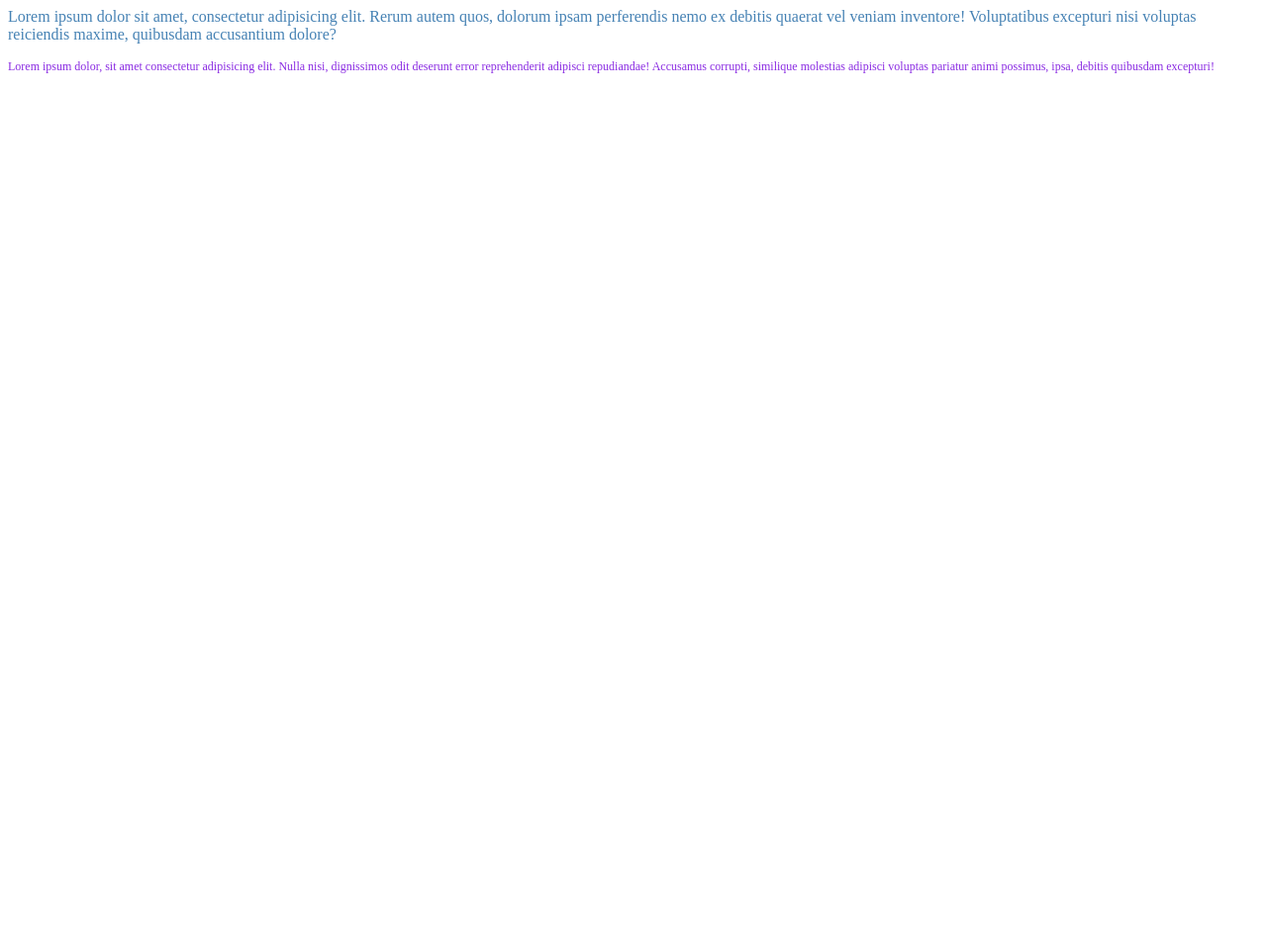
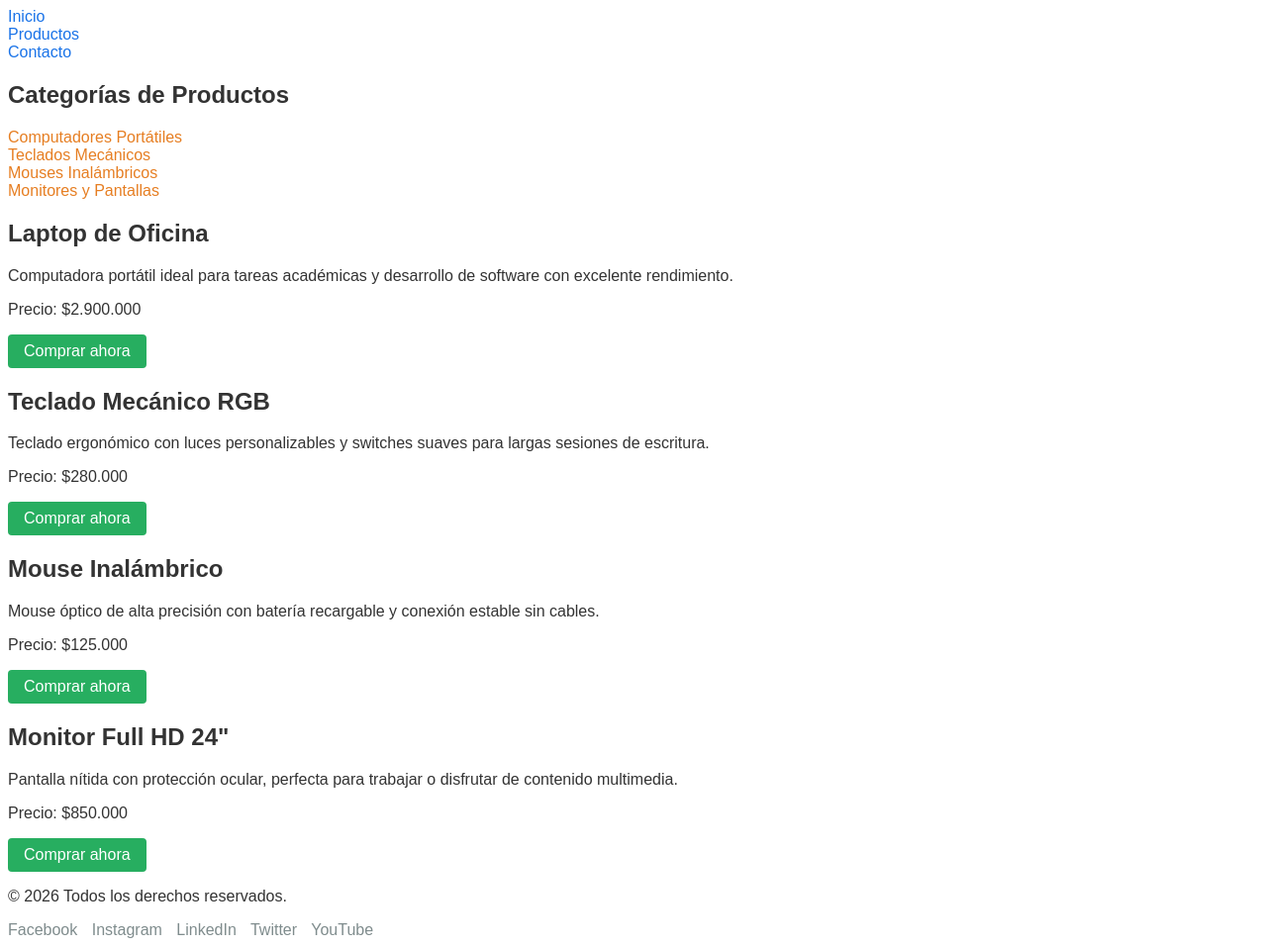
Before and after one commit to ManuelFernando95/CSS, a plain HTML site: page index.html in a window 1280 px wide. Shown: the whole page at 99% size. Before the commit the page ends 800 px from the top, so only its background shows below. Drawn offline with Linux system fonts and the light colour scheme; files whose address does not match are found by name.

Commit message:
feat(styles):maquetar catalogo semantico y aplicar jerarquia CSS

```diff
--- a/index.html
+++ b/index.html
@@ -1,26 +1,73 @@
+<!DOCTYPE html>
 <html lang="en">
 
 <head>
     <meta charset="UTF-8">
     <meta name="viewport" content="width=device-width, initial-scale=1.0">
     <title>Productos</title>
-    <link rel="stylesheet" href="C:\Users\Aprendiz\repo\style.css">
-
+    <link rel="stylesheet" href="style.css">
 </head>
 
 <body>
-    <header></header>
+    <header>
+      <nav>
+        <ul>
+          <li><a href="index.html">Inicio</a></li>
+          <li><a href="productos.html">Productos</a></li>
+          <li><a href="contacto.html">Contacto</a></li>
+        </ul>
+      </nav>
+    </header>
+    <aside>
+      <h2>Categorías de Productos</h2>
+        <ul>
+            <li><a href="#">Computadores Portátiles</a></li>
+            <li><a href="#">Teclados Mecánicos</a></li>
+            <li><a href="#">Mouses Inalámbricos</a></li>
+            <li><a href="#">Monitores y Pantallas</a></li>
+        </ul>
+    </aside>
     <main>
-        <p> Lorem ipsum dolor sit amet, consectetur adipisicing elit. Rerum autem quos, dolorum ipsam perferendis nemo
-            ex debitis quaerat vel veniam inventore! Voluptatibus excepturi nisi voluptas reiciendis maxime, quibusdam
-            accusantium dolore?</p>
-        <p class="color">
-            Lorem ipsum dolor, sit amet consectetur adipisicing elit. Nulla nisi, dignissimos odit deserunt error
-            reprehenderit adipisci repudiandae! Accusamus corrupti, similique molestias adipisci voluptas pariatur animi
-            possimus, ipsa, debitis quibusdam excepturi!
-        </p>
+      <section>
+
+            <article>
+                 <h2>Laptop de Oficina</h2>
+            <p>Computadora portátil ideal para tareas académicas y desarrollo de software con excelente rendimiento.</p>
+            <p>Precio: $2.900.000</p>
+            <a href="#" class="btn-comprar btn-destacado">Comprar ahora</a>
+        </article>
+
+        <article>
+            <h2>Teclado Mecánico RGB</h2>
+            <p>Teclado ergonómico con luces personalizables y switches suaves para largas sesiones de escritura.</p>
+            <p>Precio: $280.000</p>
+            <a href="#" class="btn-comprar">Comprar ahora</a>
+        </article>
+
+        <article>
+            <h2>Mouse Inalámbrico</h2>
+            <p>Mouse óptico de alta precisión con batería recargable y conexión estable sin cables.</p>
+            <p>Precio: $125.000</p>
+            <a href="#" class="btn-comprar">Comprar ahora</a>
+        </article>
+
+        <article>
+            <h2>Monitor Full HD 24"</h2>
+            <p>Pantalla nítida con protección ocular, perfecta para trabajar o disfrutar de contenido multimedia.</p>
+            <p>Precio: $850.000</p>
+            <a href="#" class="btn-comprar">Comprar ahora</a>
+            </article>
+
+        </section>
     </main>
-    <footer></footer>
+    <footer>
+       <p>&copy; 2026 Todos los derechos reservados.</p>
+          <a href="#">Facebook</a>
+        <a href="#">Instagram</a>
+        <a href="#">LinkedIn</a>
+        <a href="#">Twitter</a>
+        <a href="#">YouTube</a>
+    </footer>
 </body>
 
 </html>
--- a/style.css
+++ b/style.css
@@ -1,12 +1,41 @@
 body {
-    color: brown;
+  font-family: sans-serif;
+  color: #333333;
 }
 
-p{
-   color: steelblue;
+header nav ul li a {
+  color: #1a73e8;
+  text-decoration: none;
 }
 
-.color{
-    color:blueviolet;
-    font-size: 12px;
+aside ul li a {
+  color: #e67e22;
+  text-decoration: none;
 }
+
+footer a {
+  color: #7f8c8d;
+  text-decoration: none;
+  margin-right: 10px;
+}
+
+.btn-comprar {
+  color: #ffffff;
+  background-color: #27ae60;
+  padding: 8px 16px;
+  text-decoration: none;
+  display: inline-block;
+  border-radius: 4px;
+}
+
+.btn-destacado {
+  background-color: #27ae60
+  ;
+}
+
+nav ul,
+aside ul {
+    list-style-type: none;
+    padding-left: 0;
+    margin: 0;
+}
```
Also changed, not shown: estilos.css (deleted), 1 other file.
